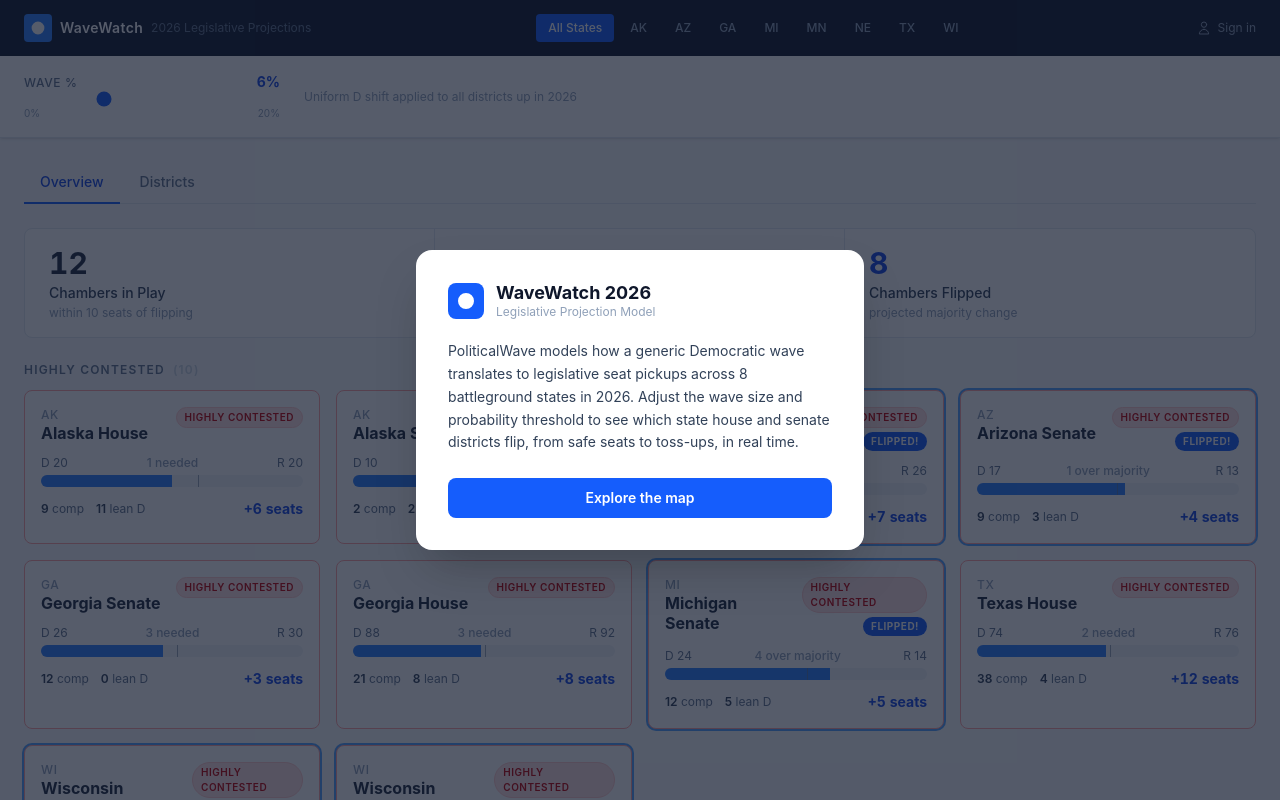
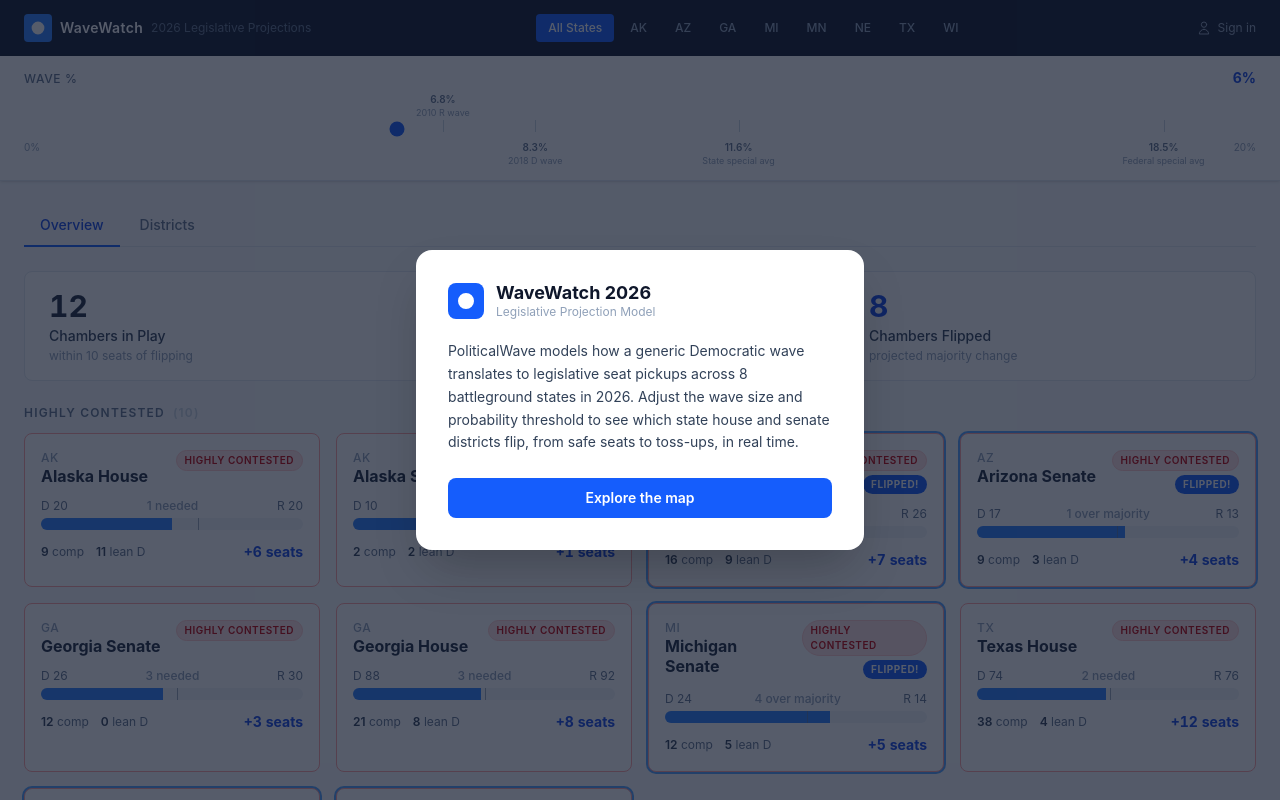
Before and after one commit to patrickvk1978/political-wave, a React (Vite) app: page / in a window 1280 px wide. Shown: the top 800 px of the page. Built offline with nearby package versions, Linux system fonts and the light colour scheme.

Commit message:
Add reference markers to wave slider with historical benchmarks

```diff
--- a/src/components/layout/ParameterBar.tsx
+++ b/src/components/layout/ParameterBar.tsx
@@ -5,35 +5,102 @@
   onChange: (updates: Partial<WaveParams>) => void
 }
 
+const MAX = 0.20
+
+// Reference markers — positioned as fraction of slider range
+const MARKERS = [
+  { value: 0.068, pctLabel: '6.8%', desc: '2010 R wave',         row: 'above' as const },
+  { value: 0.083, pctLabel: '8.3%', desc: '2018 D wave',         row: 'below' as const },
+  { value: 0.116, pctLabel: '11.6%', desc: 'State special avg',  row: 'below' as const },
+  { value: 0.185, pctLabel: '18.5%', desc: 'Federal special avg', row: 'below' as const },
+]
+
 export function ParameterBar({ params, onChange }: ParameterBarProps) {
   const pct = (v: number) => `${Math.round(v * 100)}%`
 
   return (
     <div className="sticky top-0 z-10 bg-white border-b border-slate-200 shadow-sm">
-      <div className="max-w-7xl mx-auto px-3 sm:px-6 py-3 sm:py-4 flex items-center gap-6">
-        <div className="flex flex-col gap-1 w-48 sm:w-64">
-          <div className="flex justify-between items-baseline">
-            <span className="text-xs font-medium text-slate-500 uppercase tracking-wider">Wave %</span>
-            <span className="text-sm font-bold text-blue-700 tabular-nums">{pct(params.wave)}</span>
+      <div className="max-w-7xl mx-auto px-3 sm:px-6 py-3">
+
+        {/* Label row */}
+        <div className="flex items-baseline justify-between mb-1">
+          <span className="text-xs font-medium text-slate-500 uppercase tracking-wider">Wave %</span>
+          <span className="text-sm font-bold text-blue-700 tabular-nums">{pct(params.wave)}</span>
+        </div>
+
+        {/* Markers above track */}
+        <div className="relative hidden sm:block h-5 mb-0.5">
+          {MARKERS.filter(m => m.row === 'above').map(m => {
+            const left = (m.value / MAX) * 100
+            return (
+              <div
+                key={m.value}
+                className="absolute flex flex-col items-center"
+                style={{ left: `${left}%`, transform: 'translateX(-50%)' }}
+              >
+                <span className="text-[10px] font-semibold text-slate-500 whitespace-nowrap">{m.pctLabel}</span>
+                <span className="text-[9px] text-slate-400 whitespace-nowrap leading-tight">{m.desc}</span>
+              </div>
+            )
+          })}
+        </div>
+
+        {/* Slider track with tick marks */}
+        <div className="relative">
+          {/* Tick marks */}
+          <div className="absolute inset-0 pointer-events-none hidden sm:block">
+            {MARKERS.map(m => {
+              const left = (m.value / MAX) * 100
+              return (
+                <div
+                  key={m.value}
+                  className="absolute top-0 bottom-0 flex items-center"
+                  style={{ left: `${left}%` }}
+                >
+                  <div className="w-px h-3 bg-slate-300" />
+                </div>
+              )
+            })}
           </div>
+
           <input
             type="range"
             min={0}
-            max={0.20}
-            step={0.01}
+            max={MAX}
+            step={0.001}
             value={params.wave}
             onChange={e => onChange({ wave: parseFloat(e.target.value) })}
-            className="w-full h-1.5 rounded-full appearance-none cursor-pointer accent-blue-600"
+            className="w-full h-1.5 rounded-full appearance-none cursor-pointer accent-blue-600 relative"
           />
-          <div className="flex justify-between text-[10px] text-slate-400">
-            <span>0%</span>
-            <span>20%</span>
-          </div>
         </div>
 
-        <p className="text-xs text-slate-400 hidden sm:block">
-          Uniform D shift applied to all districts up in 2026
-        </p>
+        {/* Markers below track */}
+        <div className="relative hidden sm:block h-7 mt-0.5">
+          {/* Min/max labels */}
+          <span className="absolute left-0 text-[10px] text-slate-400">0%</span>
+          <span className="absolute right-0 text-[10px] text-slate-400">20%</span>
+
+          {MARKERS.filter(m => m.row === 'below').map(m => {
+            const left = (m.value / MAX) * 100
+            return (
+              <div
+                key={m.value}
+                className="absolute flex flex-col items-center"
+                style={{ left: `${left}%`, transform: 'translateX(-50%)' }}
+              >
+                <span className="text-[10px] font-semibold text-slate-500 whitespace-nowrap">{m.pctLabel}</span>
+                <span className="text-[9px] text-slate-400 whitespace-nowrap leading-tight">{m.desc}</span>
+              </div>
+            )
+          })}
+        </div>
+
+        {/* Mobile: just min/max */}
+        <div className="flex justify-between text-[10px] text-slate-400 sm:hidden mt-1">
+          <span>0%</span>
+          <span>20%</span>
+        </div>
+
       </div>
     </div>
   )
```
